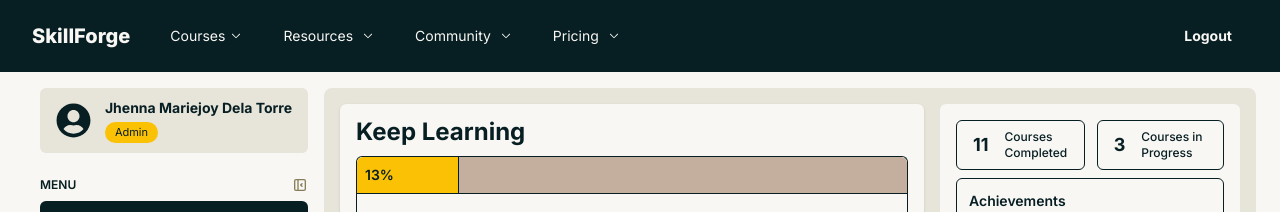
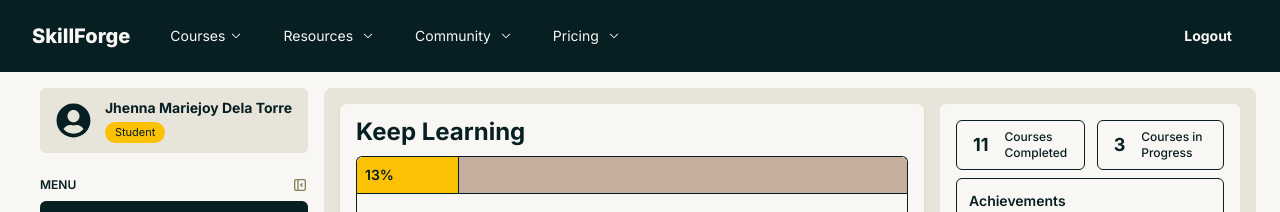
Before and after one commit to MoriiSan/office-lms, a Next.js app: page /dashboard in a window 1280 px wide. Shown: the top 212 px of the page. Built offline with nearby package versions, Linux system fonts and the light colour scheme.

Commit message:
[FIX] rollback - clone affect this repository

```diff
--- a/src/app/components/Sidebar.tsx
+++ b/src/app/components/Sidebar.tsx
@@ -20,7 +20,7 @@ const Sidebar = () => {
                 Jhenna Mariejoy Dela Torre
               </div>
               <div className="flex text-[11px] justify-center items-center font-normal rounded-xl px-2.5 py-0.5 bg-[#fac105] text-[#071e22]">
-                Admin
+                Student
               </div>
             </div>
           </div>
```
Also changed, not shown: 1 other file (tests, documents, lock files or other folders).
